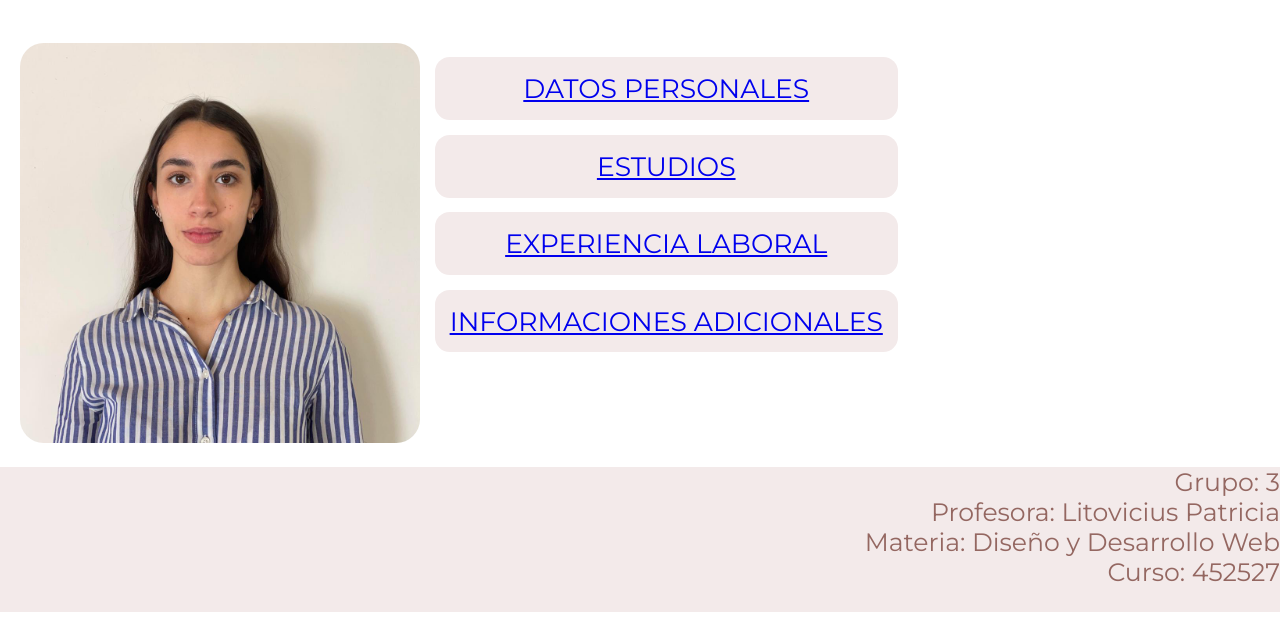
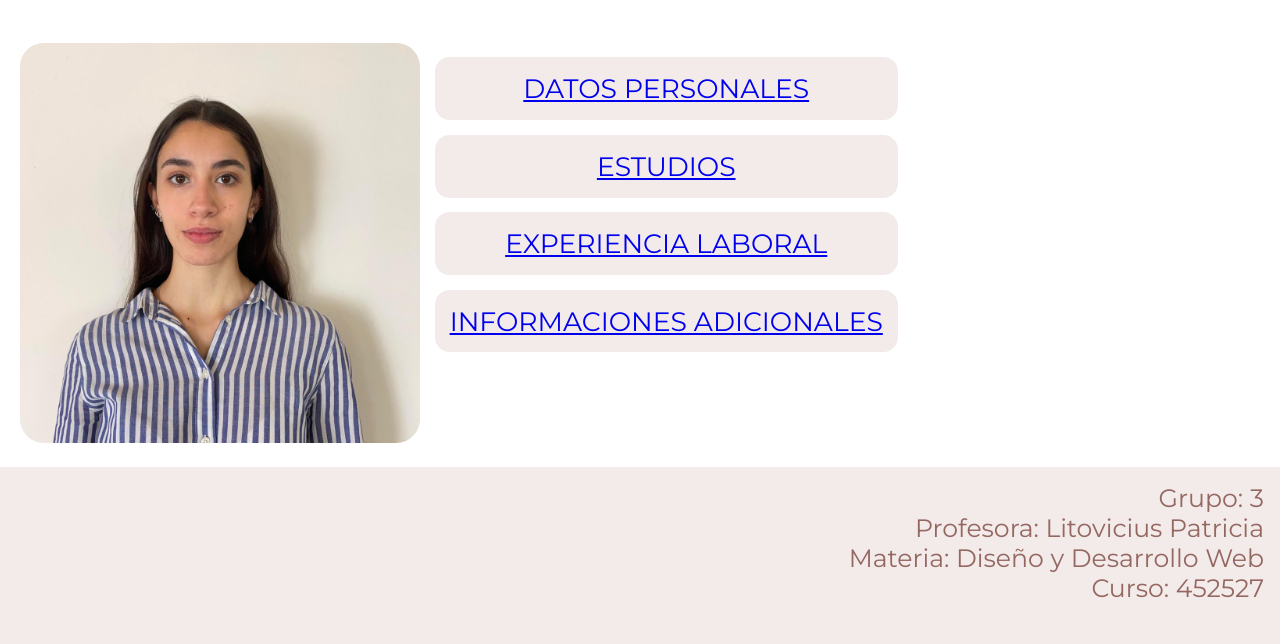
Before and after one commit to pirigoyenochoa/palomacv, a plain HTML site: page index.html in a window 1280 px wide. Shown: the part 201-845 px from the top of the page. Before the commit the page ends 813 px from the top, so only its background shows below. Drawn offline with Linux system fonts and the light colour scheme.

Commit message:
arreglo footer

```diff
--- a/estilos.css
+++ b/estilos.css
@@ -215,4 +215,5 @@ ul {
     background-color: #F3EAEA;
     text-align: right;
     min-height: 18.2vh;
+    padding: 2vh;
 }
```
